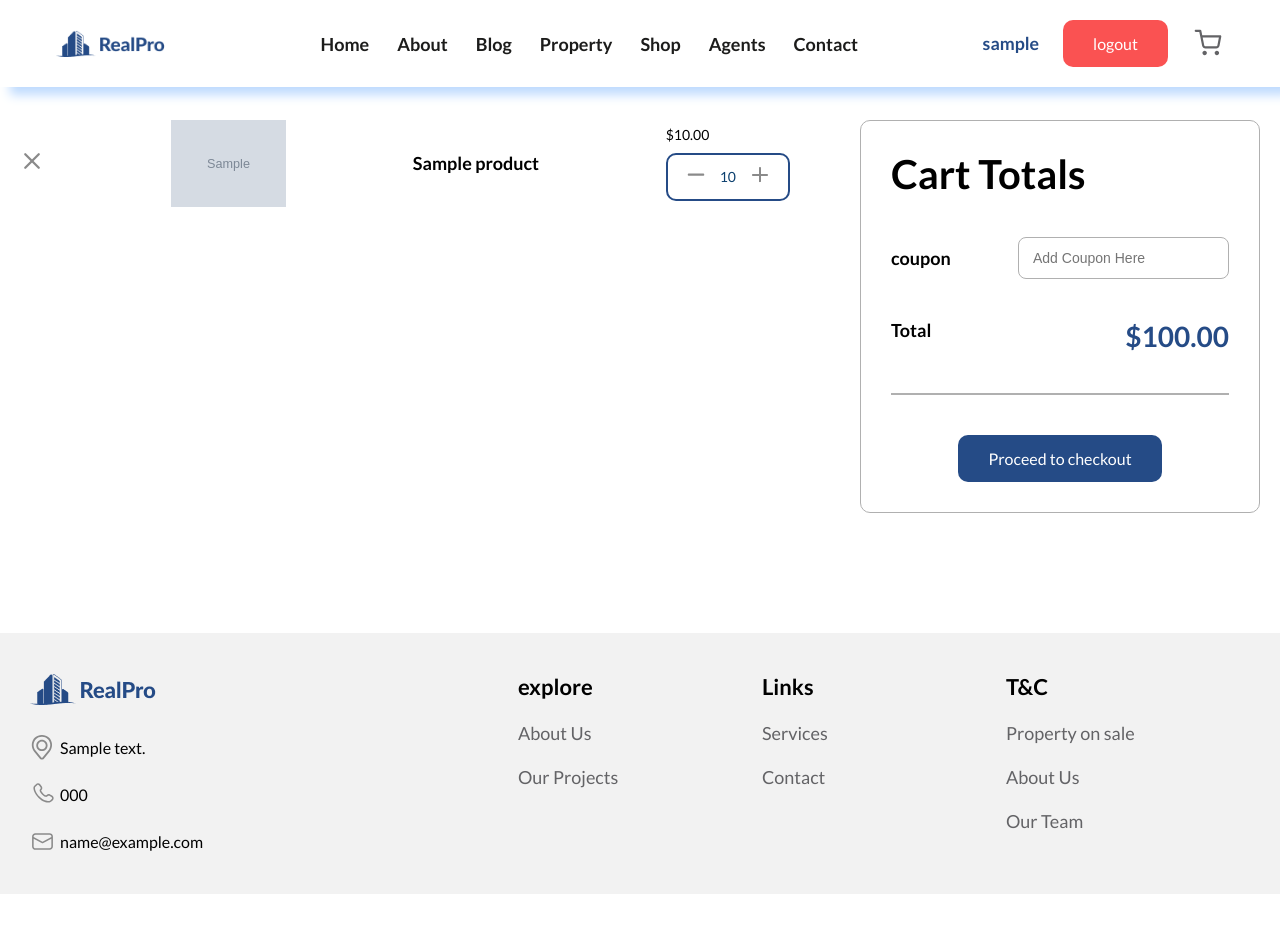
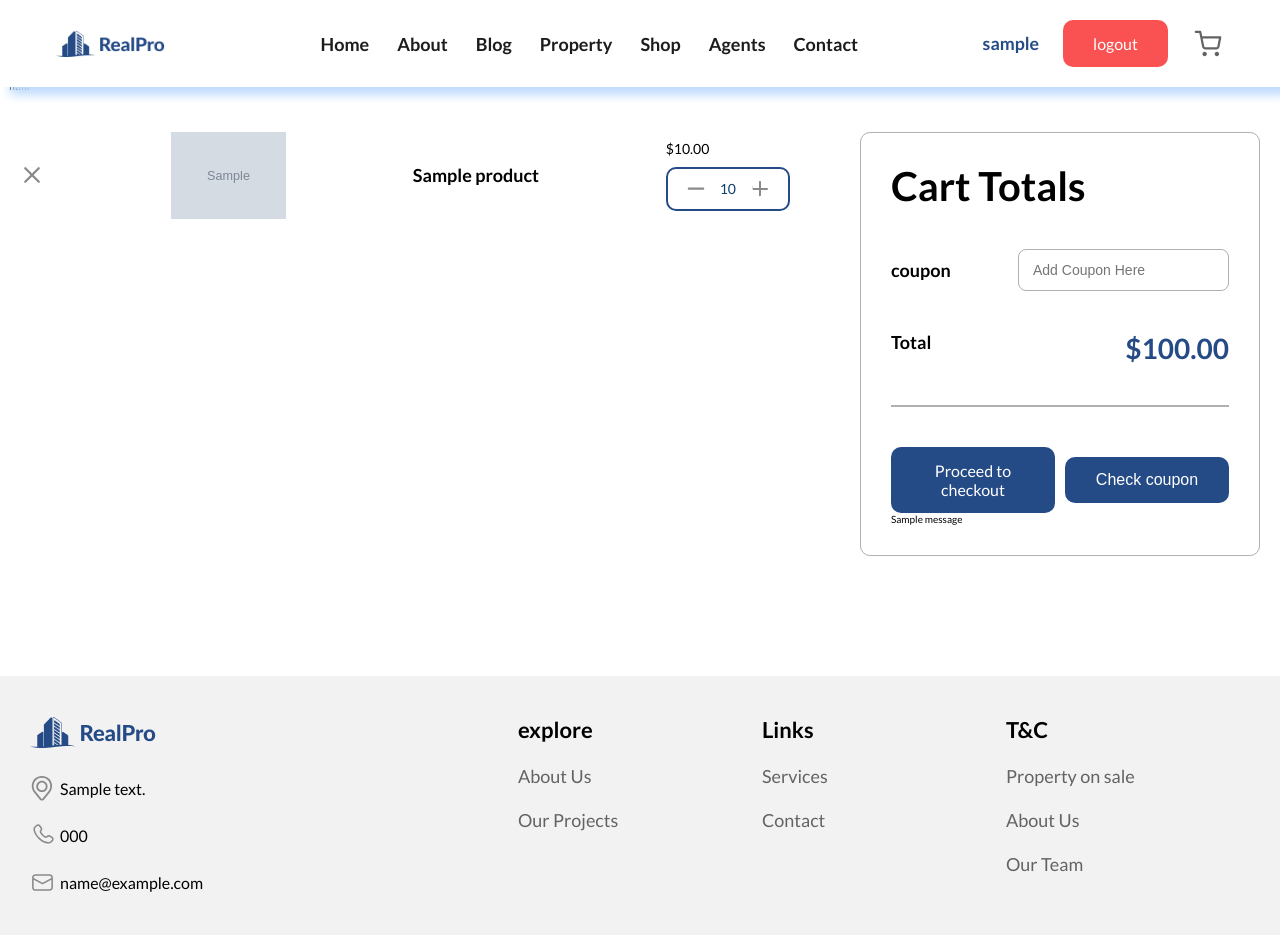
Before and after one commit to navidkmp/Real-Pro, a Django app: page /shop/cart/ in a window 1280 px wide. Before the commit the page ends 894 px from the top, so only its background shows below. Run offline with Django 5.2, Linux system fonts and the light colour scheme; a user stored in the database is signed in; tables that the repository leaves empty hold one stand-in row (values such as "Sample post"); grey boxes marked "Sample" are stand-in pictures; one stand-in notice (Sample message) is shown.

Commit message:
add discount code

````diff
--- a/assets/sass/cart-page/_cart.scss
+++ b/assets/sass/cart-page/_cart.scss
@@ -60,12 +60,15 @@
     }
 
     &__btn {
+        text-align: center;
         margin-top: 4rem;
         padding-top: 4rem;
         border-top: 2px solid $color-primary-light-6;
-        display: flex;
+        display: grid;
+        grid-template-columns: 1fr 1fr;
         justify-content: center;
         align-items: center;
+        gap: 1rem;
     }
 }
 
--- a/assets/sass/main.css
+++ b/assets/sass/main.css
@@ -3777,12 +3777,15 @@ body.page-loaded .hero__glow {
   font-weight: bold;
 }
 .cart__btn {
+  text-align: center;
   margin-top: 4rem;
   padding-top: 4rem;
   border-top: 2px solid #B0B0B0;
-  display: flex;
+  display: grid;
+  grid-template-columns: 1fr 1fr;
   justify-content: center;
   align-items: center;
+  gap: 1rem;
 }
 
 .product {
--- a/home/templates/home/home.html
+++ b/home/templates/home/home.html
@@ -48,7 +48,7 @@
         <div class="descover">
             <div class="descover__top">
                 <span class="text-top-text">Discover our properties</span>
-                <h3 class="heading-3">lastest property</h3>
+                <h3 class="heading-3">latest property</h3>
             </div>
             <div class="descover__items">
                 {% for house in properties %}
--- a/shop/admin.py
+++ b/shop/admin.py
@@ -1,5 +1,6 @@
 from django.contrib import admin
-from .models import Product, CartItem, Order, OrderItem
+from .models import Product, CartItem, Order, OrderItem, Coupon
+
 
 @admin.register(Product)
 class ProductAdmin(admin.ModelAdmin):
@@ -41,3 +42,6 @@ class OrderItemAdmin(admin.ModelAdmin):
         'quantity',
         'price',
     )
+
+
+admin.site.register(Coupon)
--- a/shop/templates/shop/cart.html
+++ b/shop/templates/shop/cart.html
@@ -1,15 +1,17 @@
-{% extends 'base.html' %}{% load static %}
+```html{% extends 'base.html' %}{% load static %}
 
 {% block title %}
     Cart
 {% endblock %}
 
 {% block content %}
+
     <!-- start cart -->
     <section class="cart-section">
         <div class="cart">
             <div class="cart__products">
                 {% for item in cart_items %}
+
                     <div class="product">
                         <!-- delete -->
                         <a href="{% url 'shop:remove' item.id %}" class="btn btn--transparent btn--delete">
@@ -20,18 +22,26 @@
                         </a>
                         <!-- product image -->
                         {% if item.product.image %}
+
                             <img src="{{ item.product.image.url }}" alt="{{ item.product.name }}" class="product__img">
+
                         {% else %}
+
                             <img src="{% static 'img/cart/cart-img.png' %}" alt="{{ item.product.name }}" class="product__img">
+
                         {% endif %}
+
+
                         <!-- product name -->
                         <div>
+
                             <span class="product__text">
                                 {{ item.product.name }}
                             </span>
                         </div>
                         <!-- price + quantity -->
                         <div class="product__price-box">
+
                             <span>
                                 ${{ item.product.price }}
                             </span>
@@ -49,13 +59,15 @@
                                 <!-- increase -->
                                 <a href="{% url 'shop:increase' item.id %}" class="btn btn--transparent btn--plus">
                                     <svg width="24" height="24" viewBox="0 0 24 24" fill="none" xmlns="http://www.w3.org/2000/svg">
-                                        <path d="M13 5C13 4.44772 12.5523 4 12 4C11.4477 4 11 4.44772 11 5V11H5C4.44772 11 4 11.4477 4 12C4 12.5523 4.44772 13 5 13H11V19C11 19.5523 11 19 12 19C13 19 13 18.5523 13 18V13H19C19.5523 13 20 12.5523 20 12C20 11.4477 19.5523 11 19 11H13V5Z" fill="#8A8A8A"/>
+                                        <path d="M13 5C13 4.44772 12.5523 4 12 4C11.4477 4 11 4.44772 11 5V11H5C4.44772 5 4.44772 13 5 13H11V19C11 19.5523 11 19.5523 12 19C13 19 13 18.5523 13 19V13H19C19.5523 13 20 12.5523 20 12C20 11.4477 19.5523 11 19 11H13V5Z" fill="#8A8A8A"/>
                                     </svg>
                                 </a>
                             </div>
                         </div>
                     </div>
+
                 {% empty %}
+
                     <!-- empty cart -->
                     <div class="cart__empty">
                         <h3>
@@ -65,18 +77,26 @@
 
                 {% endfor %}
             </div>
+
+
             {% if cart_items %}
+
                 <div class="cart__order">
                     <h3 class="heading-3">
                         Cart totals </h3>
                     <!-- coupon -->
+                    <form method="POST" action="{% url 'shop:check_coupon' %}">
+                        {% csrf_token %}
                         <div class="cart__coupon">
+
                             <span>
                                 coupon
-                    </span> <input type="text" name="coupon" placeholder="Add Coupon Here">
+                            </span>
+                            <input type="text" name="coupon" value="{{ coupon_code|default:'' }}" placeholder="Add Coupon Here">
                         </div>
                         <!-- total -->
                         <div class="cart__price-box">
+
                             <span class="cart__total">
                                 Total
                             </span> <span class="cart__price">
@@ -86,10 +106,30 @@
                         <!-- checkout -->
                         <div class="cart__btn">
                             <a href="{% url 'shop:checkout' %}" class="btn btn--full"> Proceed to checkout </a>
+                            <button type="submit" class="btn btn--full">
+                                Check coupon
+                            </button>
                         </div>
+                    </form>
+                    <!-- messages -->
+                    {% if messages %}
+
+                        {% for message in messages %}
+
+                            <p class="coupon-message">
+                                {{ message }}
+                            </p>
+
+                        {% endfor %}
+
+                    {% endif %}
                 </div>
+
             {% endif %}
         </div>
     </section>
+
     <!-- end cart -->
+
 {% endblock %}
+```
--- a/shop/urls.py
+++ b/shop/urls.py
@@ -1,4 +1,5 @@
 from django.urls import path
+
 from . import views
 
 app_name = 'shop'
@@ -11,4 +12,5 @@ urlpatterns = [
     path('decrease/<int:item_id>/', views.decrease_cart, name='decrease'),
     path('remove/<int:item_id>/', views.remove_from_cart, name='remove'),
     path('checkout/', views.checkout, name='checkout'),
+    path('check-coupon/',views.check_coupon,name='check_coupon'),
 ]
--- a/shop/views.py
+++ b/shop/views.py
@@ -1,47 +1,115 @@
+from decimal import Decimal
+
+from django.contrib import messages
 from django.contrib.auth.decorators import login_required
+from django.core.paginator import Paginator
 from django.db import transaction
 from django.shortcuts import render, redirect, get_object_or_404
-from django.core.paginator import Paginator
-from .models import Product, CartItem, Order, OrderItem
+
+from .models import Product, CartItem, Order, OrderItem, Coupon
+
 
 @login_required
 def shop(request):
     products_list = Product.objects.all().order_by('-created_at')
+
     paginator = Paginator(products_list, 6)
     page_number = request.GET.get('page')
     products = paginator.get_page(page_number)
 
-    return render(request, 'shop/shop.html', {'products': products})
+    return render(
+        request,
+        'shop/shop.html',
+        {
+            'products': products,
+        }
+    )
+
 
 @login_required
 def cart(request):
-    cart_items = CartItem.objects.filter(user=request.user).select_related('product')
-    total = sum(item.product.price * item.quantity for item in cart_items)
+    cart_items = CartItem.objects.filter(
+        user=request.user
+    ).select_related('product')
 
-    return render(request, 'shop/cart.html', {'cart_items': cart_items, 'total': total, })
+    # قیمت اصلی سبد
+    subtotal = sum(
+        item.product.price * item.quantity
+        for item in cart_items
+    )
+
+    # اطلاعات کوپن از session
+    coupon_code = request.session.get('coupon_code')
+    discount_percent = request.session.get(
+        'discount_percent',
+        0
+    )
+
+    # محاسبه تخفیف
+    discount = (
+        subtotal
+        * Decimal(str(discount_percent))
+        / Decimal('100')
+    )
+
+    # قیمت نهایی
+    total = subtotal - discount
+
+    return render(
+        request,
+        'shop/cart.html',
+        {
+            'cart_items': cart_items,
+            'subtotal': subtotal,
+            'discount': discount,
+            'discount_percent': discount_percent,
+            'coupon_code': coupon_code,
+            'total': total,
+        }
+    )
+
 
 @login_required
 def add_to_cart(request, product_id):
-    product = get_object_or_404(Product, id=product_id)
-    cart_item, created = CartItem.objects.get_or_create(user=request.user, product=product)
+    product = get_object_or_404(
+        Product,
+        id=product_id
+    )
+
+    cart_item, created = CartItem.objects.get_or_create(
+        user=request.user,
+        product=product
+    )
 
     if not created:
         cart_item.quantity += 1
+
     cart_item.save()
 
     return redirect('shop:cart')
 
+
 @login_required
 def increase_cart(request, item_id):
-    item = get_object_or_404(CartItem, id=item_id, user=request.user)
+    item = get_object_or_404(
+        CartItem,
+        id=item_id,
+        user=request.user
+    )
+
     item.quantity += 1
     item.save()
 
     return redirect('shop:cart')
 
+
 @login_required
 def decrease_cart(request, item_id):
-    item = get_object_or_404(CartItem, id=item_id, user=request.user)
+    item = get_object_or_404(
+        CartItem,
+        id=item_id,
+        user=request.user
+    )
 
     if item.quantity > 1:
         item.quantity -= 1
@@ -54,25 +122,141 @@ def decrease_cart(request, item_id):
 
 @login_required
 def remove_from_cart(request, item_id):
-    item = get_object_or_404(CartItem, id=item_id, user=request.user)
+    item = get_object_or_404(
+        CartItem,
+        id=item_id,
+        user=request.user
+    )
+
     item.delete()
 
     return redirect('shop:cart')
 
+
+@login_required
+def check_coupon(request):
+
+    if request.method != 'POST':
+        return redirect('shop:cart')
+
+    # گرفتن کد کوپن
+    code = request.POST.get(
+        'coupon',
+        ''
+    ).strip().upper()
+
+    # اگر فیلد خالی باشد
+    if not code:
+        request.session.pop('coupon_code', None)
+        request.session.pop('discount_percent', None)
+
+        return redirect('shop:cart')
+
+    try:
+        coupon = Coupon.objects.get(
+            code=code,
+            active=True
+        )
+
+    except Coupon.DoesNotExist:
+
+        # حذف کوپن قبلی
+        request.session.pop('coupon_code', None)
+        request.session.pop('discount_percent', None)
+
+
+        return redirect('shop:cart')
+
+    # بررسی مصرف قبلی توسط همین کاربر
+    if coupon.used_by.filter(
+        id=request.user.id
+    ).exists():
+
+        # حذف کوپن از session
+        request.session.pop('coupon_code', None)
+        request.session.pop('discount_percent', None)
+
+        return redirect('shop:cart')
+
+    # ذخیره کوپن در session
+    request.session['coupon_code'] = coupon.code
+    request.session['discount_percent'] = str(
+        coupon.discount_percent
+    )
+
+    return redirect('shop:cart')
+
+
 @login_required
 def checkout(request):
+
     cart_items = CartItem.objects.filter(
         user=request.user
     ).select_related('product')
 
-    total = sum(
+    # اگر سبد خالی باشد
+    if not cart_items.exists():
+        return redirect('shop:cart')
+
+    # قیمت اصلی
+    subtotal = sum(
         item.product.price * item.quantity
         for item in cart_items
     )
 
+    # اطلاعات کوپن
+    coupon_code = request.session.get('coupon_code')
+    discount_percent = request.session.get(
+        'discount_percent',
+        0
+    )
+
+    coupon = None
+
+    # اگر کوپن در session وجود داشته باشد
+    if coupon_code:
+
+        try:
+            coupon = Coupon.objects.get(
+                code=coupon_code,
+                active=True
+            )
+
+        except Coupon.DoesNotExist:
+
+            # کوپن دیگر معتبر نیست
+            request.session.pop('coupon_code', None)
+            request.session.pop('discount_percent', None)
+
+            coupon_code = None
+            discount_percent = 0
+
+        else:
+
+            # بررسی مصرف قبلی
+            if coupon.used_by.filter(
+                id=request.user.id
+            ).exists():
+
+                request.session.pop('coupon_code', None)
+                request.session.pop('discount_percent', None)
+
+                coupon = None
+                coupon_code = None
+                discount_percent = 0
+
+
+    # محاسبه تخفیف
+    discount = (
+        subtotal
+        * Decimal(str(discount_percent))
+        / Decimal('100')
+    )
+
+    # قیمت نهایی
+    total = subtotal - discount
+
     if request.method == 'POST':
-        if not cart_items.exists():
-            return redirect('shop:cart')
 
         first_name = request.POST.get('first_name')
         last_name = request.POST.get('last_name')
@@ -82,8 +266,32 @@ def checkout(request):
         phone = request.POST.get('phone')
         email = request.POST.get('email')
         notes = request.POST.get('notes')
+
         with transaction.atomic():
 
+            # دوباره کوپن را داخل transaction بررسی می‌کنیم
+            if coupon:
+
+                coupon = Coupon.objects.select_for_update().get(
+                    id=coupon.id
+                )
+
+                # جلوگیری از استفاده مجدد
+                if coupon.used_by.filter(
+                    id=request.user.id
+                ).exists():
+                    return redirect('shop:cart')
+
+                # قیمت را دوباره محاسبه می‌کنیم
+                discount = (
+                    subtotal
+                    * coupon.discount_percent
+                    / Decimal('100')
+                )
+
+                total = subtotal - discount
+
+            # ساخت Order
             order = Order.objects.create(
                 user=request.user,
                 first_name=first_name,
@@ -97,7 +305,9 @@ def checkout(request):
                 total=total,
             )
 
+            # ساخت OrderItem
             for item in cart_items:
+
                 OrderItem.objects.create(
                     order=order,
                     product=item.product,
@@ -105,7 +315,16 @@ def checkout(request):
                     price=item.product.price,
                 )
 
+            # ثبت مصرف کوپن
+            if coupon:
+                coupon.used_by.add(request.user)
+
+            # خالی کردن سبد
             cart_items.delete()
+
+        # پاک کردن کوپن از session
+        request.session.pop('coupon_code', None)
+        request.session.pop('discount_percent', None)
 
         return redirect('shop:shop')
 
@@ -114,6 +333,10 @@ def checkout(request):
         'shop/checkout.html',
         {
             'cart_items': cart_items,
+            'subtotal': subtotal,
+            'discount': discount,
+            'discount_percent': discount_percent,
+            'coupon_code': coupon_code,
             'total': total,
         }
     )
--- a/templates/includes/header.html
+++ b/templates/includes/header.html
@@ -36,7 +36,7 @@
                 <a href="{% url 'registration:signup' %}" class="btn btn--full">Sign Up</a>
             {% endif %}
 
-            <a href="#">
+            <a href="{% url 'shop:cart' %}">
                 <svg width="32" height="32" viewBox="0 0 24 24" fill="none" xmlns="http://www.w3.org/2000/svg">
                     <path fill-rule="evenodd" clip-rule="evenodd" d="M2.83333 2C2.3731 2 2 2.3731 2 2.83333C2 3.29357 2.3731 3.66667 2.83333 3.66667H5.4836L6.17663 7.12923C6.18032 7.15294 6.18501 7.17633 6.19066 7.19933L7.58277 14.1547C7.69719 14.7299 8.0102 15.2466 8.46706 15.6144C8.92183 15.9805 9.49031 16.1758 10.0739 16.1667H18.1595C18.743 16.1758 19.3115 15.9805 19.7663 15.6144C20.2233 15.2465 20.5364 14.7295 20.6507 14.154L21.9852 7.15611C22.0318 6.91215 21.9671 6.66015 21.8087 6.46879C21.6504 6.27744 21.415 6.16667 21.1667 6.16667H7.68369L6.98379 2.66979C6.90584 2.28032 6.56385 2 6.16667 2H2.83333ZM9.21737 13.8293L8.01727 7.83333H20.1594L19.0154 13.832C18.9769 14.0228 18.8728 14.194 18.7212 14.3161C18.5688 14.4387 18.3782 14.5039 18.1826 14.5001L18.1667 14.5H10.0667L10.0507 14.5001C9.85515 14.5039 9.66452 14.4387 9.51217 14.3161C9.35983 14.1935 9.25547 14.0211 9.21737 13.8293ZM7.83336 19.5C7.83336 18.5795 8.57955 17.8333 9.50003 17.8333C10.4205 17.8333 11.1667 18.5795 11.1667 19.5C11.1667 20.4205 10.4205 21.1667 9.50003 21.1667C8.57955 21.1667 7.83336 20.4205 7.83336 19.5ZM17 19.5C17 18.5795 17.7462 17.8333 18.6667 17.8333C19.5871 17.8333 20.3333 18.5795 20.3333 19.5C20.3333 20.4205 19.5871 21.1667 18.6667 21.1667C17.7462 21.1667 17 20.4205 17 19.5Z" fill="#636366"/>
                 </svg>
````
Also changed, not shown: shop/models.py (+18 -0 lines), assets/js/script.js (line endings or trailing spaces), shop/migrations/0003_coupon.py (added), shop/migrations/0004_coupon_used_by_alter_coupon_discount_percent.py (added), 1 other file. Lines whose indentation alone changed are shown as unchanged.
